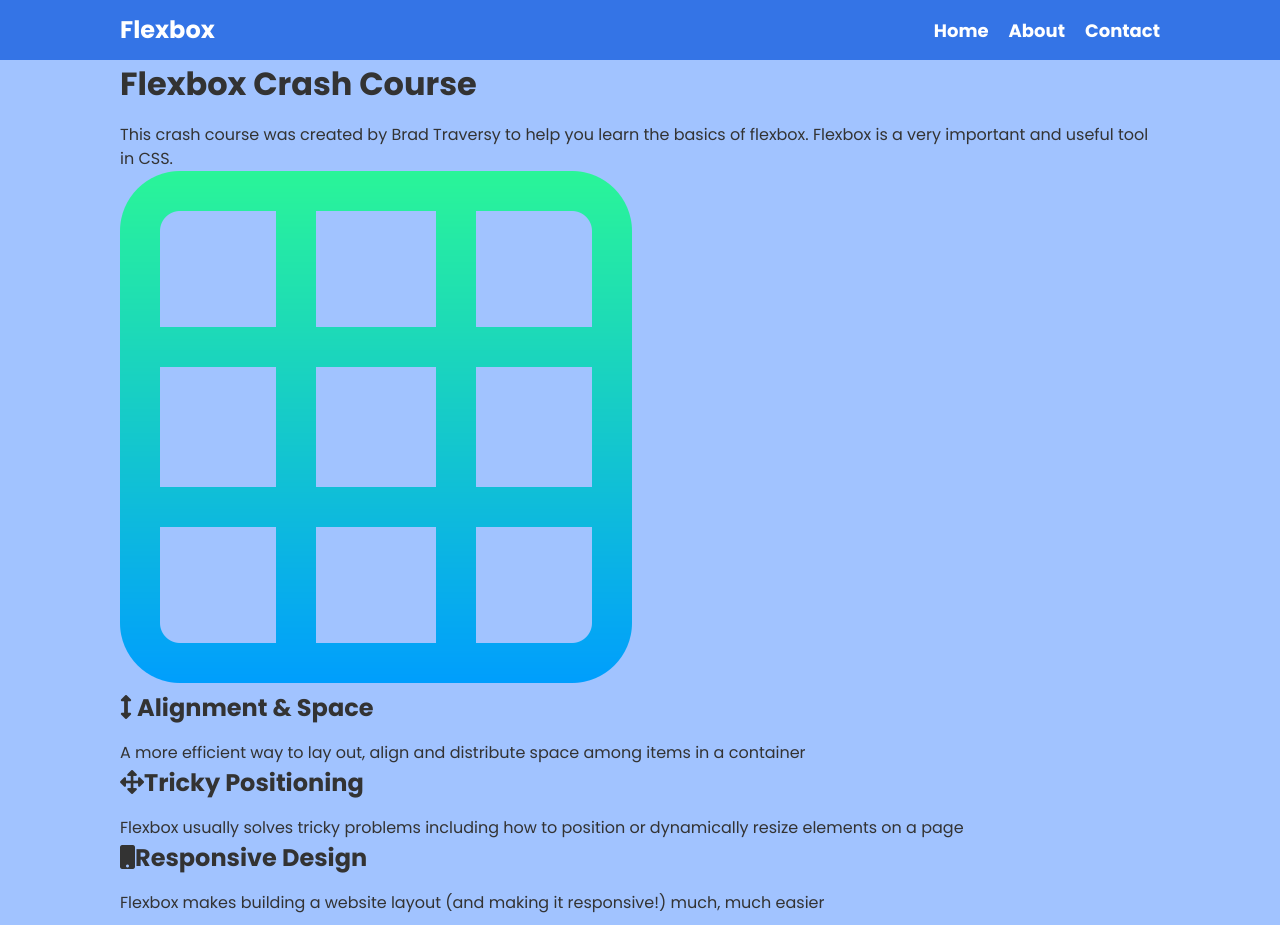
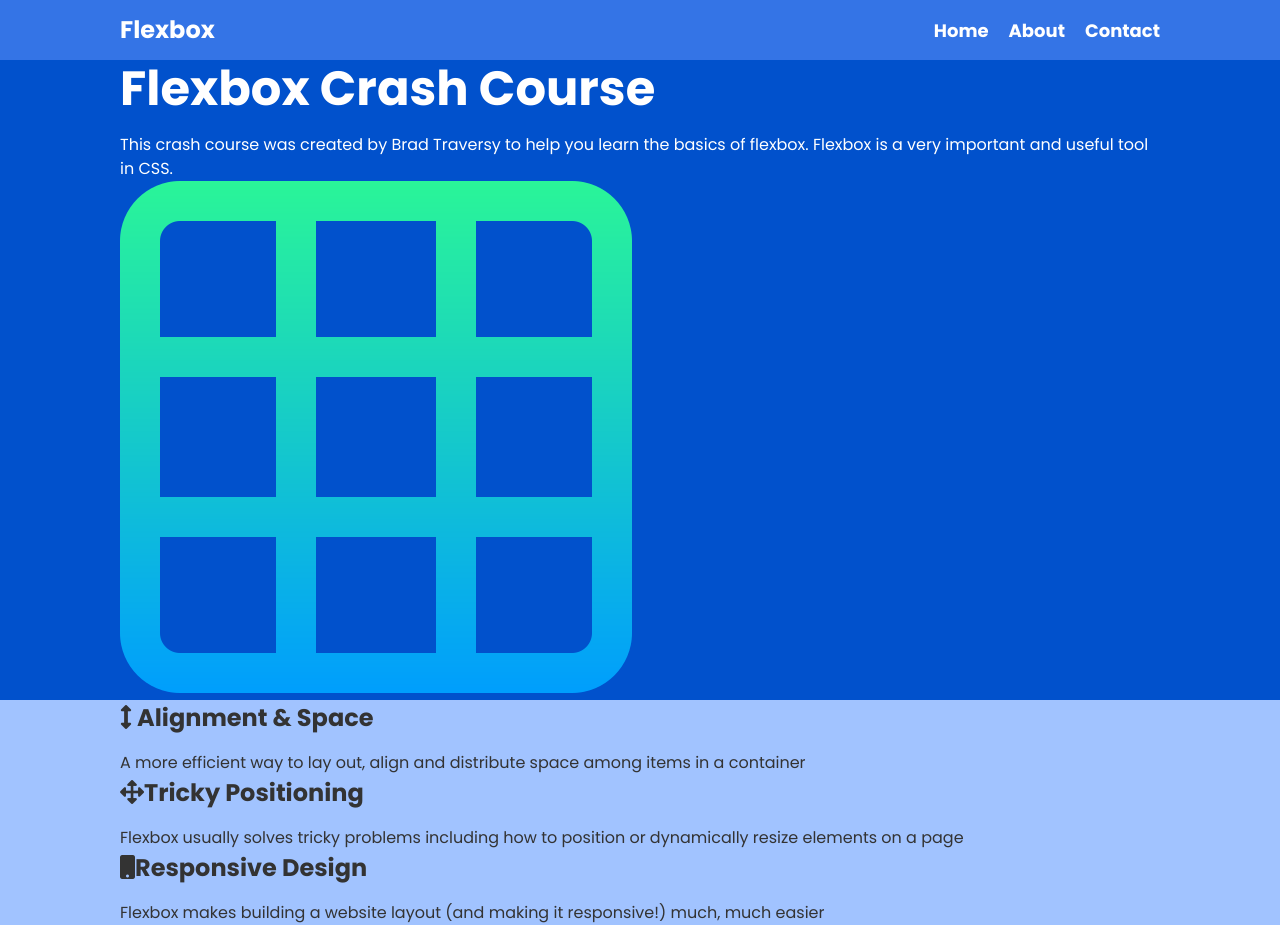
Before and after one commit to rhythm2107/landing-page-flexbox, a plain HTML site: page index.html in a window 1280 px wide. Drawn offline with Linux system fonts and the light colour scheme.

Commit message:
Work on header

```diff
--- a/styles.css
+++ b/styles.css
@@ -58,6 +58,10 @@ ul {
     font-weight: bold;
 }
 
+.navbar a:hover {
+    color: lightblue;
+}
+
 .navbar ul {
     display: flex;
 }
@@ -65,3 +69,15 @@ ul {
 .navbar ul li {
     margin-left: 20px;
 }
+
+.header {
+    background-color: #0151cc;
+    color: #fff;
+    min-height: 400px;
+}
+
+.header h1 {
+    font-size: 3rem;
+    font-weight: bold;
+    line-height: 1.2;
+}
```
